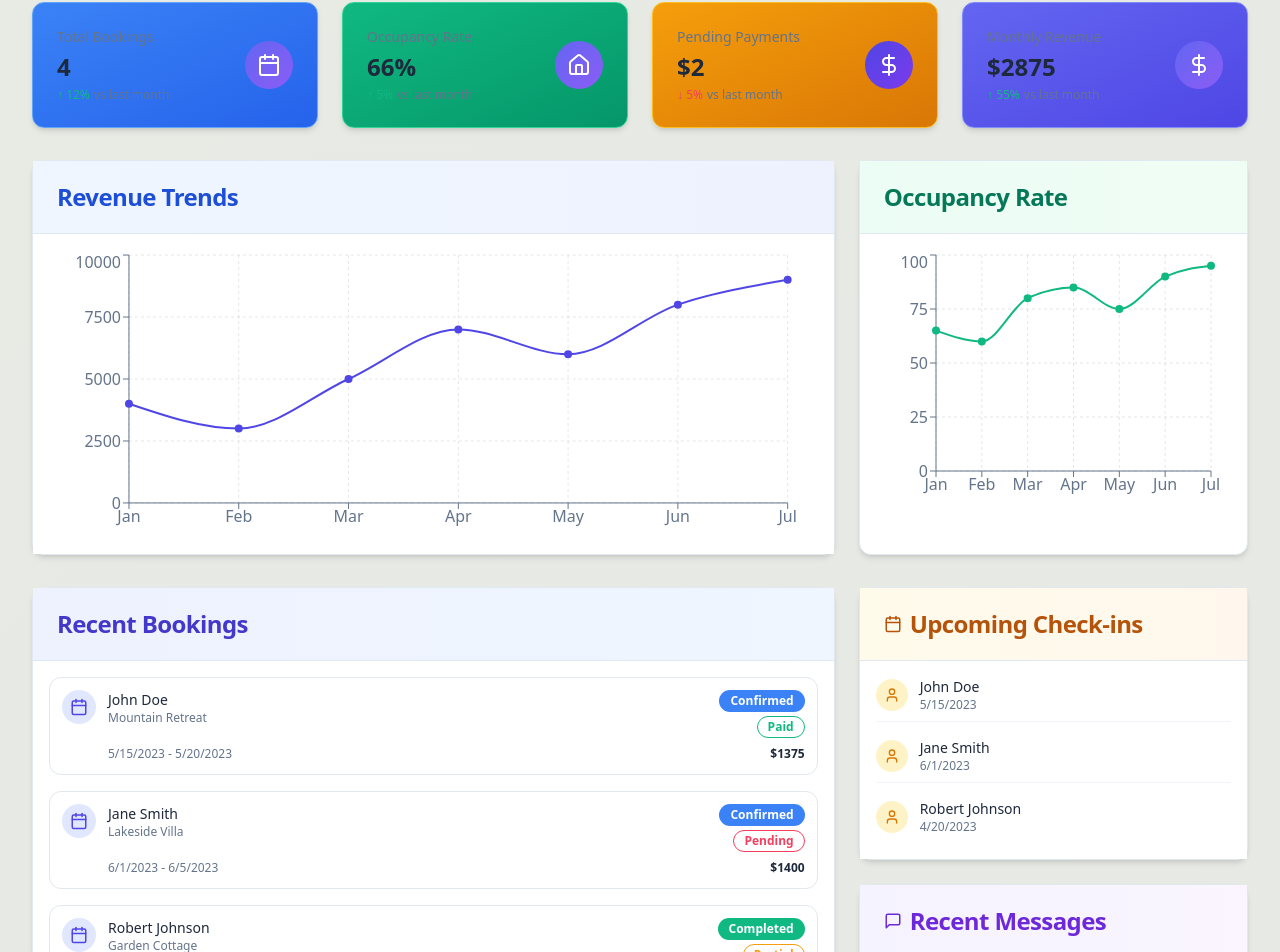
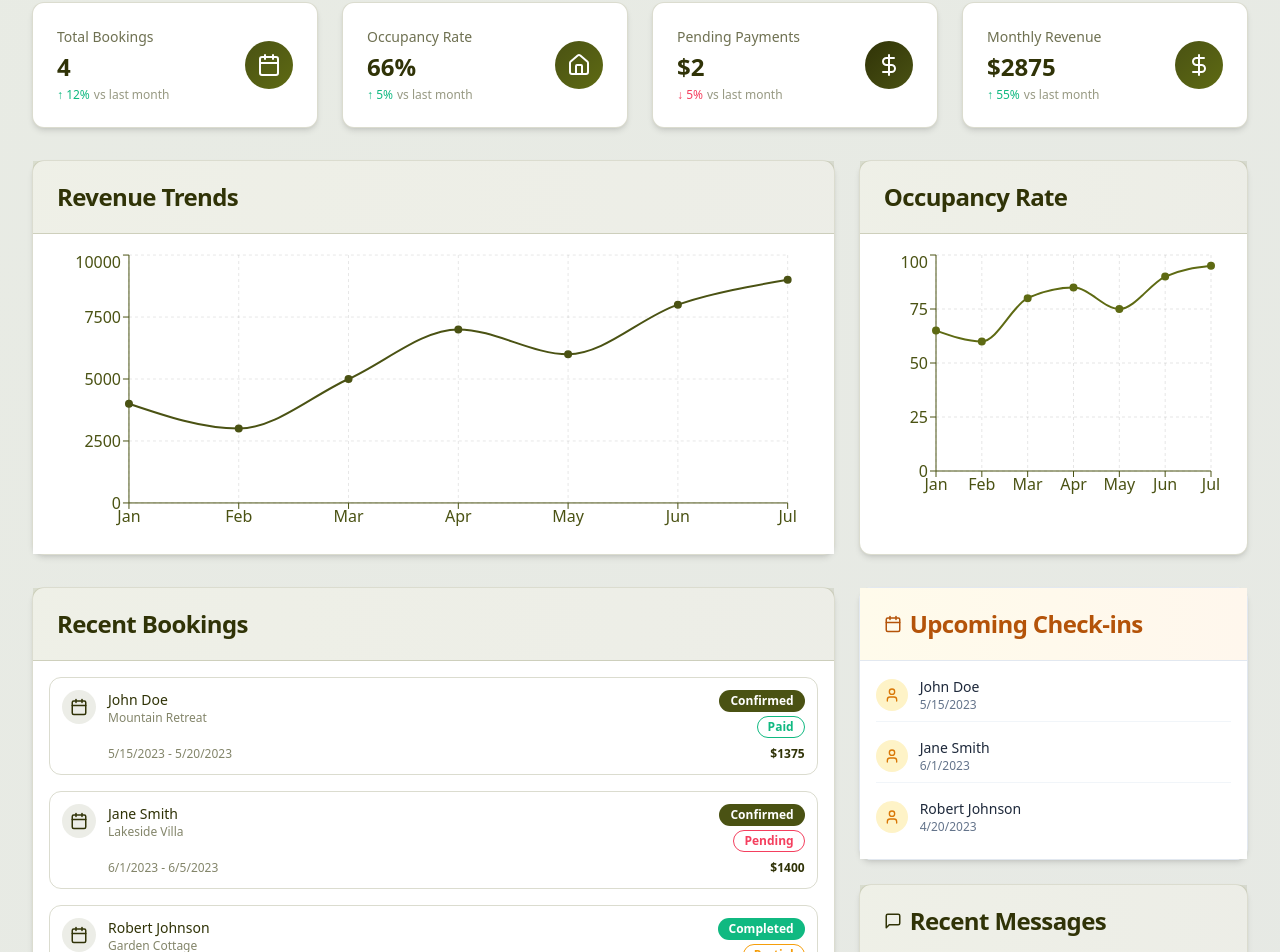
Before and after one commit to achab2025/greatxcapeghana, a React (Vite) app: page / in a window 1280 px wide. Shown: the part 214-1166 px from the top of the page. Built offline with nearby package versions, Linux system fonts and the light colour scheme; sample sign-in values are in the browser's storage.

Commit message:
Refactor: Update dashboard colors
Update the dashboard components to use the same color scheme as the login page.

```diff
--- a/src/components/dashboard/OccupancyRateChart.tsx
+++ b/src/components/dashboard/OccupancyRateChart.tsx
@@ -12,9 +12,9 @@ interface OccupancyRateChartProps {
 
 const OccupancyRateChart = ({ data }: OccupancyRateChartProps) => {
   return (
-    <Card className="border border-slate-200 shadow-md hover:shadow-lg transition-all duration-300 h-full">
-      <CardHeader className="bg-gradient-to-r from-emerald-50 to-green-50 border-b border-slate-200">
-        <CardTitle className="text-emerald-700">Occupancy Rate</CardTitle>
+    <Card className="border border-olive/20 shadow-md hover:shadow-lg transition-all duration-300 h-full">
+      <CardHeader className="bg-gradient-to-r from-olive-light/10 to-olive/10 border-b border-olive/20">
+        <CardTitle className="text-olive-dark">Occupancy Rate</CardTitle>
       </CardHeader>
       <CardContent className="h-72 bg-white p-4">
         <ResponsiveContainer width="100%" height="100%">
@@ -23,10 +23,10 @@ const OccupancyRateChart = ({ data }: OccupancyRateChartProps) => {
             margin={{ top: 5, right: 20, left: 0, bottom: 5 }}
           >
             <CartesianGrid strokeDasharray="3 3" stroke="rgba(0,0,0,0.1)" />
-            <XAxis dataKey="name" stroke="#64748b" />
-            <YAxis stroke="#64748b" />
-            <Tooltip contentStyle={{ backgroundColor: "white", color: "#000", border: "1px solid rgba(0,0,0,0.1)" }} />
-            <Line type="monotone" dataKey="rate" stroke="#10b981" strokeWidth={2} dot={{ fill: "#10b981" }} />
+            <XAxis dataKey="name" stroke="#4a5213" />
+            <YAxis stroke="#4a5213" />
+            <Tooltip contentStyle={{ backgroundColor: "white", color: "#4a5213", border: "1px solid rgba(74,82,19,0.2)" }} />
+            <Line type="monotone" dataKey="rate" stroke="#5e6a13" strokeWidth={2} dot={{ fill: "#5e6a13" }} />
           </LineChart>
         </ResponsiveContainer>
       </CardContent>
--- a/src/components/dashboard/RecentBookings.tsx
+++ b/src/components/dashboard/RecentBookings.tsx
@@ -13,7 +13,7 @@ const RecentBookings = ({ bookings }: RecentBookingsProps) => {
   const getStatusBadge = (status: string) => {
     switch(status) {
       case 'confirmed':
-        return <Badge className="bg-blue-500 hover:bg-blue-600 text-white">Confirmed</Badge>;
+        return <Badge className="bg-olive hover:bg-olive-dark text-white">Confirmed</Badge>;
       case 'completed':
         return <Badge className="bg-emerald-500 hover:bg-emerald-600 text-white">Completed</Badge>;
       case 'canceled':
@@ -37,26 +37,25 @@ const RecentBookings = ({ bookings }: RecentBookingsProps) => {
   };
 
   return (
-    <Card className="border border-slate-200 shadow-md hover:shadow-lg transition-all duration-300">
-      <CardHeader className="bg-gradient-to-r from-indigo-50 to-blue-50 border-b border-slate-200">
-        <CardTitle className="text-indigo-700">Recent Bookings</CardTitle>
+    <Card className="border border-olive/20 shadow-md hover:shadow-lg transition-all duration-300">
+      <CardHeader className="bg-gradient-to-r from-olive-light/10 to-olive/10 border-b border-olive/20">
+        <CardTitle className="text-olive-dark">Recent Bookings</CardTitle>
       </CardHeader>
       <CardContent className="bg-white p-4">
         <div className="space-y-4">
-          {bookings.map((booking, index) => (
+          {bookings.map((booking) => (
             <div
               key={booking.id}
-              className="flex items-start p-3 border border-slate-200 rounded-lg hover:bg-slate-50 transition-all duration-300"
-              style={{ animationDelay: `${0.1 * index}s` }}
+              className="flex items-start p-3 border border-olive/20 rounded-lg hover:bg-olive/5 transition-all duration-300"
             >
-              <div className="p-2 rounded-full bg-indigo-100 text-indigo-600 mr-3">
+              <div className="p-2 rounded-full bg-olive/10 text-olive-dark mr-3">
                 <CalendarIcon size={18} />
               </div>
               <div className="flex-1">
                 <div className="flex justify-between items-start">
                   <div>
-                    <p className="font-medium text-sm text-slate-800">{booking.guestName}</p>
-                    <p className="text-xs text-slate-500">{booking.houseName}</p>
+                    <p className="font-medium text-sm text-olive-dark">{booking.guestName}</p>
+                    <p className="text-xs text-olive-dark/60">{booking.houseName}</p>
                   </div>
                   <div className="flex flex-col items-end space-y-1">
                     {getStatusBadge(booking.bookingStatus)}
@@ -64,10 +63,10 @@ const RecentBookings = ({ bookings }: RecentBookingsProps) => {
                   </div>
                 </div>
                 <div className="flex justify-between mt-2 text-xs">
-                  <p className="text-slate-500">
+                  <p className="text-olive-dark/60">
                     {new Date(booking.checkInDate).toLocaleDateString()} - {new Date(booking.checkOutDate).toLocaleDateString()}
                   </p>
-                  <p className="font-semibold text-slate-800">${booking.totalAmount}</p>
+                  <p className="font-semibold text-olive-dark">${booking.totalAmount}</p>
                 </div>
               </div>
             </div>
--- a/src/components/dashboard/RecentMessages.tsx
+++ b/src/components/dashboard/RecentMessages.tsx
@@ -15,9 +15,9 @@ interface RecentMessagesProps {
 
 const RecentMessages = ({ messages }: RecentMessagesProps) => {
   return (
-    <Card className="border border-slate-200 shadow-md hover:shadow-lg transition-all duration-300">
-      <CardHeader className="bg-gradient-to-r from-violet-50 to-purple-50 border-b border-slate-200">
-        <CardTitle className="text-violet-700 flex items-center">
+    <Card className="border border-olive/20 shadow-md hover:shadow-lg transition-all duration-300">
+      <CardHeader className="bg-gradient-to-r from-olive-light/10 to-olive/10 border-b border-olive/20">
+        <CardTitle className="text-olive-dark flex items-center">
           <MessageSquareIcon className="mr-2" size={18} />
           Recent Messages
         </CardTitle>
@@ -25,13 +25,13 @@ const RecentMessages = ({ messages }: RecentMessagesProps) => {
       <CardContent className="bg-white p-4">
         <div className="space-y-4">
           {messages.map((message) => (
-            <div key={message.id} className="flex items-start space-x-3 border-b border-slate-100 pb-2 last:border-0">
-              <div className="bg-violet-100 p-2 rounded-full">
-                <UserIcon size={16} className="text-violet-600" />
+            <div key={message.id} className="flex items-start space-x-3 border-b border-olive/10 pb-2 last:border-0">
+              <div className="bg-olive/10 p-2 rounded-full">
+                <UserIcon size={16} className="text-olive-dark" />
               </div>
               <div>
-                <p className="font-medium text-sm text-slate-800">{message.name}</p>
-                <p className="text-xs text-slate-500">{message.content}</p>
+                <p className="font-medium text-sm text-olive-dark">{message.name}</p>
+                <p className="text-xs text-olive-dark/60">{message.content}</p>
               </div>
             </div>
           ))}
--- a/src/components/dashboard/RevenueTrendsChart.tsx
+++ b/src/components/dashboard/RevenueTrendsChart.tsx
@@ -12,9 +12,9 @@ interface RevenueTrendsChartProps {
 
 const RevenueTrendsChart = ({ data }: RevenueTrendsChartProps) => {
   return (
-    <Card className="border border-slate-200 shadow-md hover:shadow-lg transition-all duration-300">
-      <CardHeader className="bg-gradient-to-r from-blue-50 to-indigo-50 border-b border-slate-200">
-        <CardTitle className="text-blue-700">Revenue Trends</CardTitle>
+    <Card className="border border-olive/20 shadow-md hover:shadow-lg transition-all duration-300">
+      <CardHeader className="bg-gradient-to-r from-olive-light/10 to-olive/10 border-b border-olive/20">
+        <CardTitle className="text-olive-dark">Revenue Trends</CardTitle>
       </CardHeader>
       <CardContent className="h-80 bg-white p-4">
         <ResponsiveContainer width="100%" height="100%">
@@ -23,10 +23,10 @@ const RevenueTrendsChart = ({ data }: RevenueTrendsChartProps) => {
             margin={{ top: 5, right: 30, left: 20, bottom: 5 }}
           >
             <CartesianGrid strokeDasharray="3 3" stroke="rgba(0,0,0,0.1)" />
-            <XAxis dataKey="name" stroke="#64748b" />
-            <YAxis stroke="#64748b" />
-            <Tooltip contentStyle={{ backgroundColor: "white", color: "#000", border: "1px solid rgba(0,0,0,0.1)" }} />
-            <Line type="monotone" dataKey="revenue" stroke="#4f46e5" strokeWidth={2} dot={{ fill: "#4f46e5" }} activeDot={{ r: 8 }} />
+            <XAxis dataKey="name" stroke="#4a5213" />
+            <YAxis stroke="#4a5213" />
+            <Tooltip contentStyle={{ backgroundColor: "white", color: "#4a5213", border: "1px solid rgba(74,82,19,0.2)" }} />
+            <Line type="monotone" dataKey="revenue" stroke="#4a5213" strokeWidth={2} dot={{ fill: "#4a5213" }} activeDot={{ r: 8 }} />
           </LineChart>
         </ResponsiveContainer>
       </CardContent>
--- a/src/components/dashboard/StatusCard.tsx
+++ b/src/components/dashboard/StatusCard.tsx
@@ -16,13 +16,13 @@ interface StatusCardProps {
 const StatusCard = ({ title, value, icon, trend, bgClass }: StatusCardProps) => {
   return (
     <div className={cn(
-      "p-6 rounded-xl shadow-md hover:shadow-lg transition-all duration-300 hover:translate-y-[-5px] border border-slate-100",
-      bgClass || "bg-gradient-to-br from-white to-slate-50"
+      "p-6 rounded-xl shadow-md hover:shadow-lg transition-all duration-300 hover:translate-y-[-5px] border border-olive/20",
+      bgClass || "bg-white"
     )}>
       <div className="flex justify-between items-center">
         <div>
-          <h3 className="text-sm font-medium text-slate-500">{title}</h3>
-          <p className="text-2xl font-bold mt-1 text-slate-800">{value}</p>
+          <h3 className="text-sm font-medium text-olive-dark/70">{title}</h3>
+          <p className="text-2xl font-bold mt-1 text-olive-dark">{value}</p>
           {trend && (
             <div className="flex items-center mt-1 text-xs">
               <span className={cn(
@@ -31,14 +31,14 @@ const StatusCard = ({ title, value, icon, trend, bgClass }: StatusCardProps) =>
               )}>
                 {trend.isPositive ? '↑' : '↓'} {Math.abs(trend.value)}%
               </span>
-              <span className="text-slate-500 ml-1">vs last month</span>
+              <span className="text-olive-dark/50 ml-1">vs last month</span>
             </div>
           )}
         </div>
         <div className={cn(
           "p-3 rounded-full text-white",
-          trend?.isPositive ? "bg-gradient-to-br from-indigo-500 to-violet-500" :
-                            "bg-gradient-to-br from-indigo-600 to-violet-600"
+          trend?.isPositive ? "bg-gradient-to-br from-olive to-olive-light" :
+                            "bg-gradient-to-br from-olive-dark to-olive"
         )}>
           {icon}
         </div>
--- a/src/components/dashboard/StatusCardGrid.tsx
+++ b/src/components/dashboard/StatusCardGrid.tsx
@@ -16,21 +16,21 @@ const StatusCardGrid = ({ dashboardSummary }: StatusCardGridProps) => {
         value={dashboardSummary.totalBookings}
         icon={<CalendarIcon size={24} />}
         trend={{ value: 12, isPositive: true }}
-        bgClass="bg-gradient-to-br from-blue-500 to-blue-600 shadow-md border border-blue-400 hover:shadow-lg transition-all duration-300"
+        bgClass="bg-white border-olive/20 shadow-md"
       />
       <StatusCard
         title="Occupancy Rate"
         value={`${dashboardSummary.occupancyRate}%`}
         icon={<HomeIcon size={24} />}
         trend={{ value: 5, isPositive: true }}
-        bgClass="bg-gradient-to-br from-emerald-500 to-emerald-600 shadow-md border border-emerald-400 hover:shadow-lg transition-all duration-300"
+        bgClass="bg-white border-olive/20 shadow-md"
       />
       <StatusCard
         title="Pending Payments"
         value={`$${dashboardSummary.pendingPayments}`}
         icon={<DollarSignIcon size={24} />}
         trend={{ value: 5, isPositive: false }}
-        bgClass="bg-gradient-to-br from-amber-500 to-amber-600 shadow-md border border-amber-400 hover:shadow-lg transition-all duration-300"
+        bgClass="bg-white border-olive/20 shadow-md"
       />
       <StatusCard
         title="Monthly Revenue"
@@ -41,7 +41,7 @@ const StatusCardGrid = ({ dashboardSummary }: StatusCardGridProps) => {
           dashboardSummary.revenue.previous * 100),
           isPositive: dashboardSummary.revenue.current > dashboardSummary.revenue.previous
         }}
-        bgClass="bg-gradient-to-br from-indigo-500 to-indigo-600 shadow-md border border-indigo-400 hover:shadow-lg transition-all duration-300"
+        bgClass="bg-white border-olive/20 shadow-md"
       />
     </div>
   );
--- a/src/pages/Index.tsx
+++ b/src/pages/Index.tsx
@@ -40,8 +40,8 @@ const Index = () => {
   const userRole = localStorage.getItem("userRole") || "user";
 
   return (
-    <div className="flex flex-col min-h-screen bg-gradient-to-br from-olive-light/10 to-olive/10">
-      <div className="flex-1 p-8 z-10">
+    <div className="flex flex-col min-h-screen bg-gradient-to-br from-olive-light/10 to-olive/10 relative">
+      <div className="flex-1 p-8 z-10 text-olive-dark">
         <DashboardHeader userRole={userRole} />
 
         <StatusCardGrid dashboardSummary={dashboardSummary} />
```
